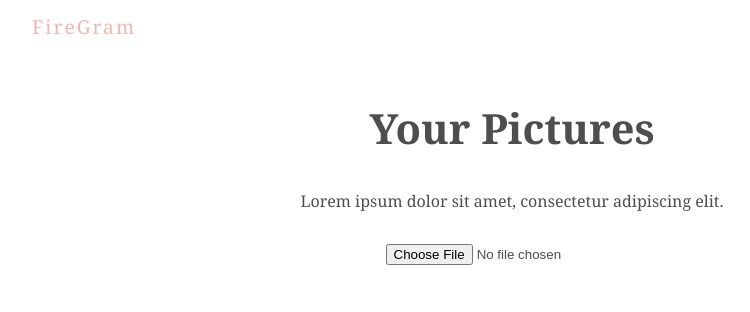
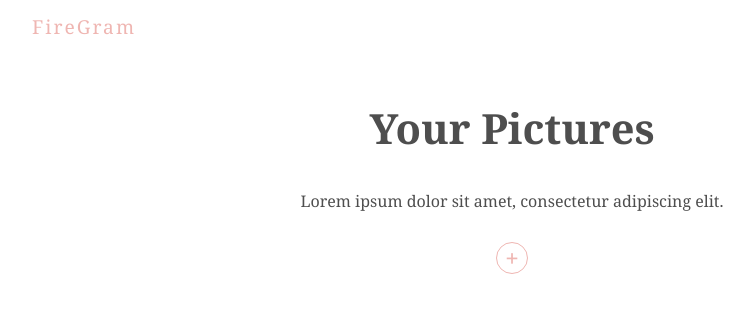
Before and after one commit to phillipAKhoza/imagegallery, a React (Create React App) app: page / in a window 1280 px wide. Shown: the top 312 px of the page, without its empty margins (128-878 px from the left). Built offline with nearby package versions, Linux system fonts and the light colour scheme.

Commit message:
upload form

```diff
--- a/src/components/uploadForm.js
+++ b/src/components/uploadForm.js
@@ -22,7 +22,10 @@ const UploadForm = () => {
     }
     return (
         <form>
-            <input type="file" onChange={changeHandler} />
+            <label>
+                <input type="file" onChange={changeHandler} />
+                <span>+</span>
+            </label>
             <div className="output">
                 {
                     error && <div className="error">{error}</div>
@@ -30,7 +33,7 @@ const UploadForm = () => {
                 {
                     image && <div>{image.name}</div>
                 }
-                {image && <ProgressBar  image={image} setImage={setImage}/>}
+                { image && <ProgressBar  image={image} setImage={setImage} /> }
             </div>
         </form>
      );
```
